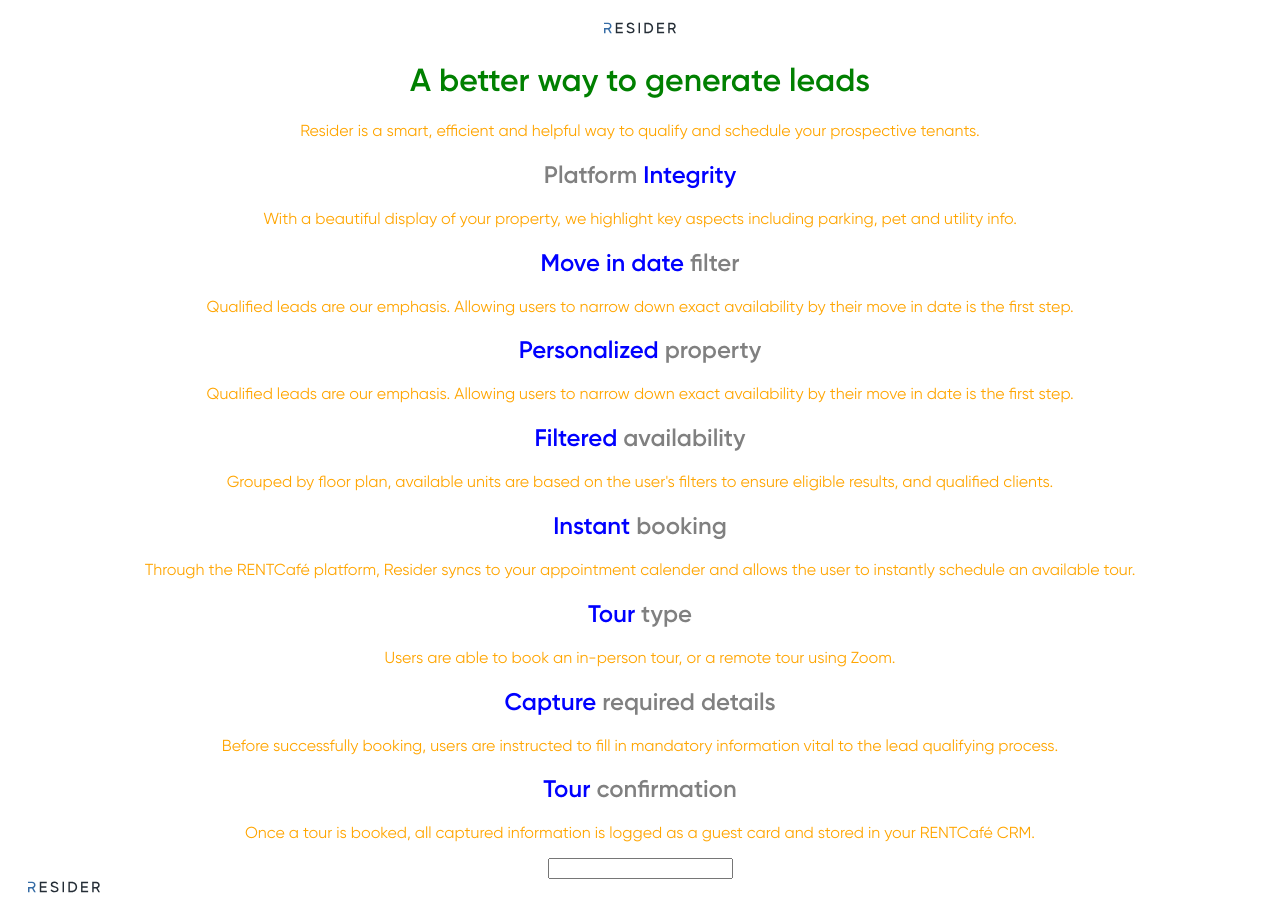
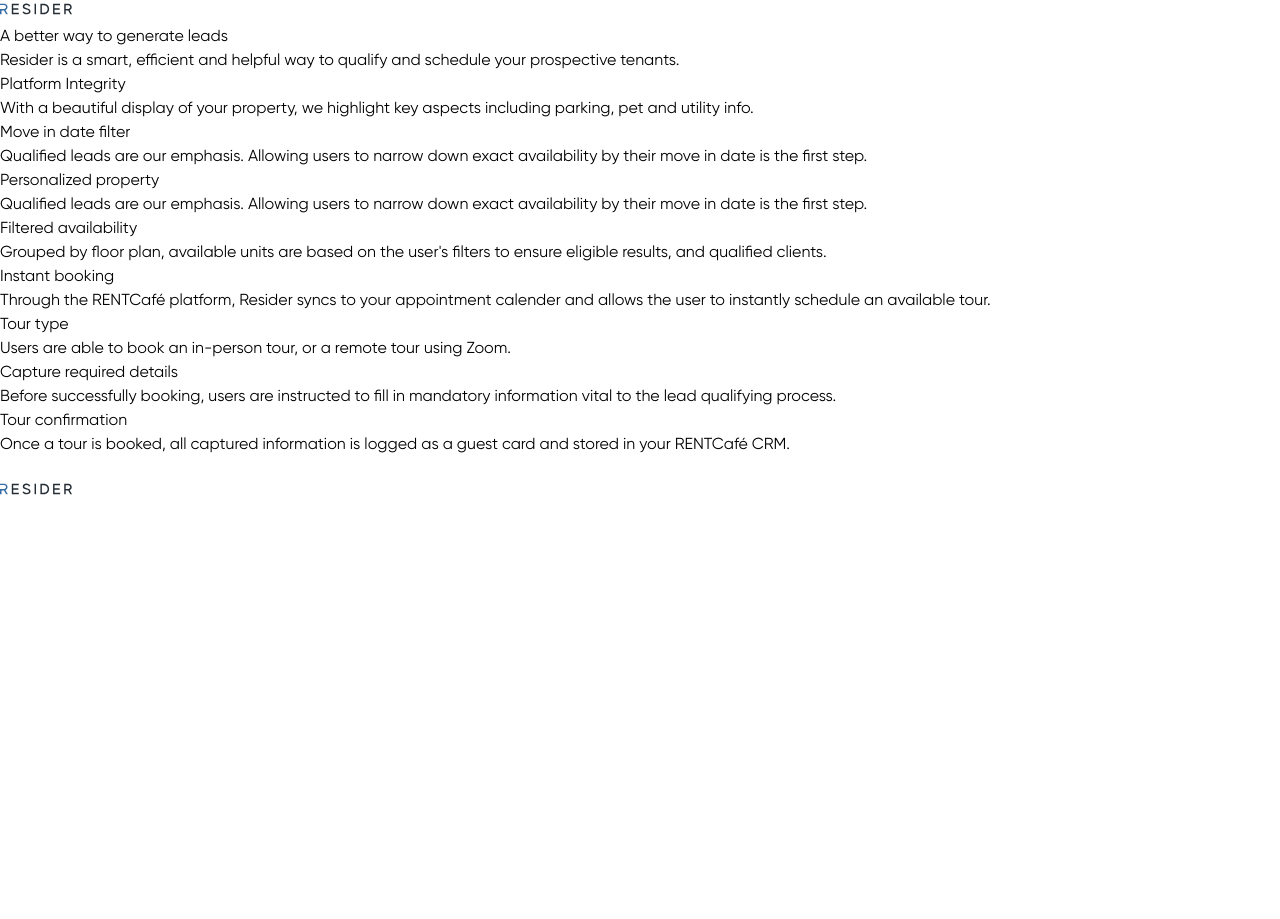
Before and after one commit to mcgrealife/resider-landing-v3, a Next.js app: page / in a window 1280 px wide. After the commit the page ends 800 px from the top, so only its background shows below. Built offline with nearby package versions, Linux system fonts and the light colour scheme.

Commit message:
after tailwindcss setup

```diff
--- a/package.json
+++ b/package.json
@@ -18,8 +18,11 @@
     "@types/node": "17.0.41",
     "@types/react": "18.0.12",
     "@types/react-dom": "18.0.5",
+    "autoprefixer": "^10.4.7",
     "eslint": "8.17.0",
     "eslint-config-next": "12.1.6",
+    "postcss": "^8.4.14",
+    "tailwindcss": "^3.0.24",
     "typescript": "4.7.3"
   }
 }
--- a/pages/index.tsx
+++ b/pages/index.tsx
@@ -1,7 +1,6 @@
 import type { NextPage } from 'next'
 import Head from 'next/head'
 import Image from 'next/image'
-import styles from '../styles/Home.module.css'
 import { useFormik } from 'formik'
 
 const Home: NextPage = () => {
@@ -14,121 +13,118 @@
     },
   })
   return (
-    <div className={styles.container}>
+    <div>
       <Head>
         <title>Landing Page</title>
         <meta name='description' content='Resider Tour Scheduling' />
         <link rel='icon' href='/resider-favicon.png' />
       </Head>
 
-      <main className={styles.main}>
-        <div className={styles.sectionA}>
+      <main>
+        <div>
           <Image
             src='/resider-logo-header.svg'
             alt='Resider Logo square'
             width={72}
             height={16}
-            className={styles.logo}
           />
           <h1>
-            A <span className={styles.primaryColor}>better</span> way to
-            generate leads
+            A <span>better</span> way to generate leads
           </h1>
           <p>
             Resider is a smart, efficient and helpful way to qualify and
             schedule your prospective tenants.
           </p>
-          {/* <Image alt='hero-circle' className={styles.heroImg} /> */}
+          {/* <Image alt='hero-circle' /> */}
         </div>
 
-        <div className={styles.sectionB}>
-          <h2 className={styles.title}>
+        <div>
+          <h2>
             Platform <span>Integrity</span>
           </h2>
           <p>
             With a beautiful display of your property, we highlight key aspects
             including parking, pet and utility info.
           </p>
-          {/* <Image alt='hero-circle' className={styles.heroImg} /> */}
+          {/* <Image alt='hero-circle' /> */}
         </div>
 
-        <div className={styles.sectionB}>
+        <div>
           <h2>
-            <span className={styles.primaryColor}>Move in date</span> filter
+            <span>Move in date</span> filter
           </h2>
           <p>
             Qualified leads are our emphasis. Allowing users to narrow down
             exact availability by their move in date is the first step.
           </p>
-          {/* <Image alt='hero-circle' className={styles.heroImg} /> */}
+          {/* <Image alt='hero-circle' /> */}
         </div>
 
-        <div className={styles.sectionB}>
+        <div>
           <h2>
-            <span className={styles.primaryColor}>Personalized</span> property
+            <span>Personalized</span> property
           </h2>
           <p>
             Qualified leads are our emphasis. Allowing users to narrow down
             exact availability by their move in date is the first step.
           </p>
-          {/* <Image alt='hero-circle' className={styles.heroImg} /> */}
+          {/* <Image alt='hero-circle' /> */}
         </div>
 
-        <div className={styles.sectionB}>
+        <div>
           <h2>
-            <span className={styles.primaryColor}>Filtered</span> availability
+            <span>Filtered</span> availability
           </h2>
           <p>
-            Grouped by floor plan, available units are based on the user's
+            Grouped by floor plan, available units are based on the user&apos;s
             filters to ensure eligible results, and qualified clients.
           </p>
-          {/* <Image alt='hero-circle' className={styles.heroImg} /> */}
+          {/* <Image alt='hero-circle' /> */}
         </div>
 
-        <div className={styles.sectionB}>
+        <div>
           <h2>
-            <span className={styles.primaryColor}>Instant</span> booking
+            <span>Instant</span> booking
           </h2>
           <p>
             Through the RENTCafé platform, Resider syncs to your appointment
             calender and allows the user to instantly schedule an available
             tour.
           </p>
-          {/* <Image alt='hero-circle' className={styles.heroImg} /> */}
+          {/* <Image alt='hero-circle' /> */}
         </div>
 
-        <div className={styles.sectionB}>
+        <div>
           <h2>
-            <span className={styles.primaryColor}>Tour</span> type
+            <span>Tour</span> type
           </h2>
           <p>
             Users are able to book an in-person tour, or a remote tour using
             Zoom.
           </p>
-          {/* <Image alt='hero-circle' className={styles.heroImg} /> */}
+          {/* <Image alt='hero-circle' /> */}
         </div>
 
-        <div className={styles.sectionB}>
+        <div>
           <h2>
-            <span className={styles.primaryColor}>Capture</span> required
-            details
+            <span>Capture</span> required details
           </h2>
           <p>
             Before successfully booking, users are instructed to fill in
             mandatory information vital to the lead qualifying process.
           </p>
-          {/* <Image alt='hero-circle' className={styles.heroImg} /> */}
+          {/* <Image alt='hero-circle' /> */}
         </div>
 
-        <div className={styles.sectionB}>
+        <div>
           <h2>
-            <span className={styles.primaryColor}>Tour</span> confirmation
+            <span>Tour</span> confirmation
           </h2>
           <p>
             Once a tour is booked, all captured information is logged as a guest
             card and stored in your RENTCafé CRM.
           </p>
-          {/* <Image alt='hero-circle' className={styles.heroImg} /> */}
+          {/* <Image alt='hero-circle' /> */}
         </div>
 
         <form onSubmit={formik.handleSubmit}>
@@ -142,9 +138,9 @@
         </form>
       </main>
 
-      <footer className={styles.footer}>
+      <footer>
         <a href='#' target='_blank' rel='noopener noreferrer'>
-          <span className={styles.logo}>
+          <span>
             <Image
               src='/resider-logo-header.svg'
               alt='Resider Logo'
--- /dev/null
+++ b/postcss.config.js
@@ -0,0 +1,6 @@
+module.exports = {
+  plugins: {
+    tailwindcss: {},
+    autoprefixer: {},
+  },
+}
--- a/styles/Home.module.css
+++ /dev/null
@@ -1,108 +0,0 @@
-.container {
-  margin: 20px;
-}
-
-.main {
-  display: 'flex';
-  flex-direction: column;
-  gap: 28px;
-  text-align: center;
-}
-
-.sectionA {
-}
-.sectionA h1 {
-}
-
-.sectionA h1 {
-  color: green;
-}
-
-@media (max-width: 600px) {
-}
-
-.sectionB h2 span {
-  color: blue;
-}
-
-.sectionB p {
-}
-
-.footer {
-}
-
-.footer a {
-}
-
-.title a {
-}
-
-.title a:hover,
-.title a:focus,
-.title a:active {
-  text-decoration: underline;
-}
-
-.title {
-}
-
-.title,
-.description {
-}
-
-.description {
-}
-.code {
-  background: #fafafa;
-  border-radius: 5px;
-  padding: 0.75rem;
-  font-size: 1.1rem;
-  font-family: Menlo, Monaco, Lucida Console, Liberation Mono, DejaVu Sans Mono,
-    Bitstream Vera Sans Mono, Courier New, monospace;
-}
-
-.grid {
-}
-
-.card {
-  border: 1px solid #eaeaea;
-  transition: color 0.15s ease, border-color 0.15s ease;
-}
-
-.card:hover,
-.card:focus,
-.card:active {
-  color: #0070f3;
-  border-color: #0070f3;
-}
-
-.card h2 {
-  margin: 0 0 1rem 0;
-  font-size: 1.5rem;
-}
-
-.card p {
-  margin: 0;
-  font-size: 1.25rem;
-  line-height: 1.5;
-}
-.card,
-.r {
-  color: 'red';
-  background: 'red';
-  margin: 0;
-  font-size: 1.25rem;
-  line-height: 1.5;
-}
-
-.logo {
-  height: 1em;
-  margin-left: 0.5rem;
-}
-
-@media (max-width: 600px) {
-  .grid {
-    width: 100%;
-    flex-direction: column;
-  }
-}
--- a/styles/globals.css
+++ b/styles/globals.css
@@ -48,6 +48,10 @@
     url('./fonts/gilroy/italic-medium.woff') format('woff');
 }
 
+@tailwind base;
+@tailwind components;
+@tailwind utilities;
+
 html,
 body {
   padding: 0;
@@ -64,15 +68,3 @@
 * {
   box-sizing: border-box;
 }
-
-h1 {
-  color: black;
-}
-
-h2 {
-  color: grey;
-}
-
-p {
-  color: orange;
-}
--- /dev/null
+++ b/tailwind.config.js
@@ -0,0 +1,10 @@
+module.exports = {
+  content: [
+    "./pages/**/*.{js,ts,jsx,tsx}",
+    "./components/**/*.{js,ts,jsx,tsx}",
+  ],
+  theme: {
+    extend: {},
+  },
+  plugins: [],
+}
```
Also changed, not shown: 2 other files (tests, documents, lock files or other folders).
